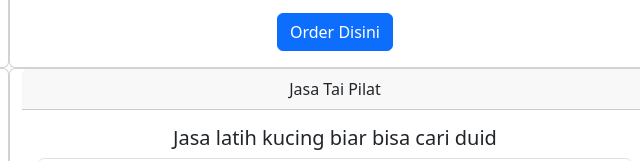
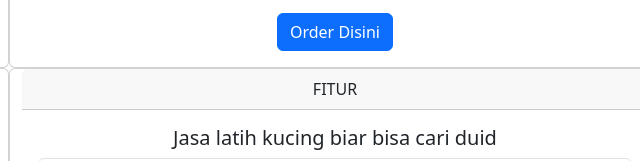
Before and after one commit to indrawj/Projectc_website, a plain HTML site: page index.html in a window 1280 px wide. Shown: the part 1557-1718 px from the top of the page, 631-1271 px from the left. Drawn offline with nearby package versions, Linux system fonts and the light colour scheme.

Commit message:
Update index.html

```diff
--- a/index.html
+++ b/index.html
@@ -86,7 +86,7 @@
                 </div>
                 <div class="card col-sm-6">
                     <div class="card-header">
-                        Jasa Tai Pilat
+                         FITUR
                     </div>
                     <div class="card-body">
                         <h5 class="card-title">Jasa latih kucing biar bisa cari duid</h5>
```
